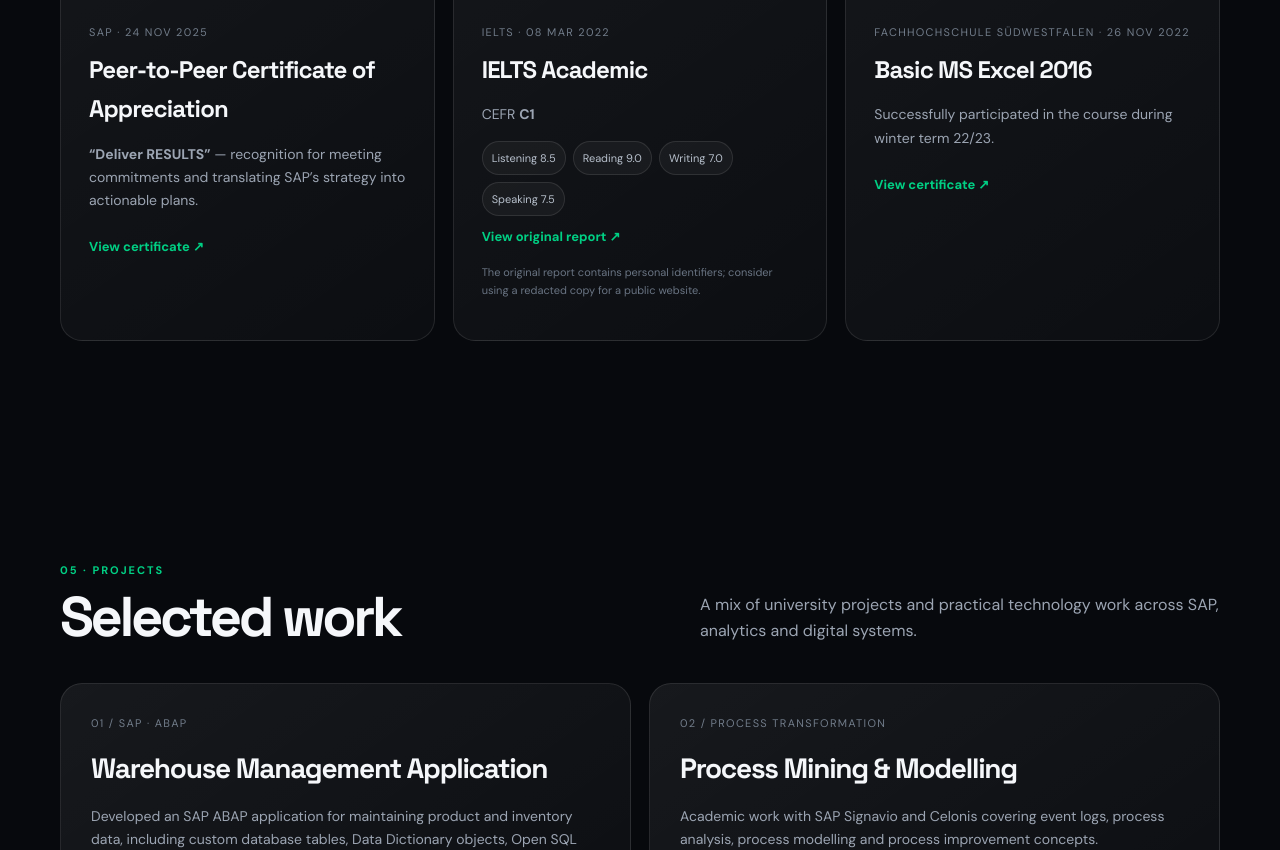
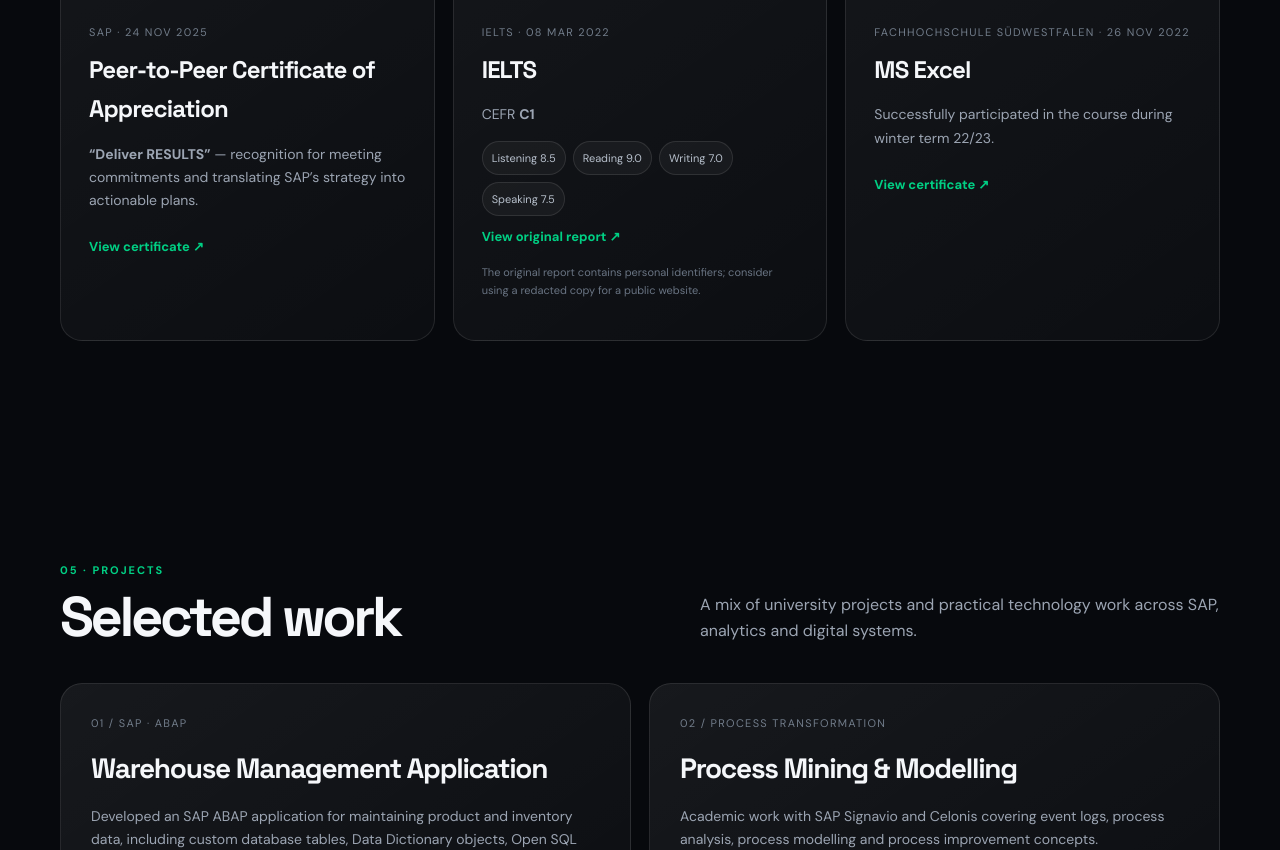
Before and after one commit to Anoshaimran/myportfolio, a plain HTML site: page index.html in a window 1280 px wide. Shown: the part 4278-5128 px from the top of the page. Drawn offline with Linux system fonts and the light colour scheme.

Commit message:
Update index.html

```diff
--- a/index.html
+++ b/index.html
@@ -296,7 +296,7 @@
       </div>
       <div class="credential-body">
         <div class="project-number">IELTS · 08 MAR 2022</div>
-        <h3>IELTS Academic</h3>
+        <h3>IELTS </h3>
         <p> CEFR <strong>C1</strong></p>
         <div class="score-tags">
           <span>Listening 8.5</span><span>Reading 9.0</span><span>Writing 7.0</span><span>Speaking 7.5</span>
@@ -312,7 +312,7 @@
       </div>
       <div class="credential-body">
         <div class="project-number">FACHHOCHSCHULE SÜDWESTFALEN · 26 NOV 2022</div>
-        <h3>Basic MS Excel 2016</h3>
+        <h3>MS Excel </h3>
         <p>Successfully participated in the course during winter term 22/23.</p>
         <a class="credential-link" href="Anosha Binte Imran(2).pdf" target="_blank">View certificate ↗</a>
       </div>
```
